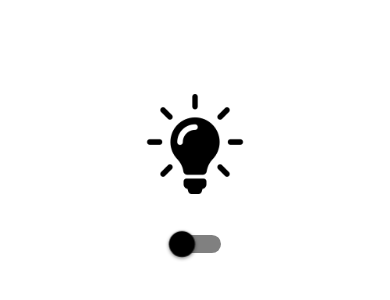
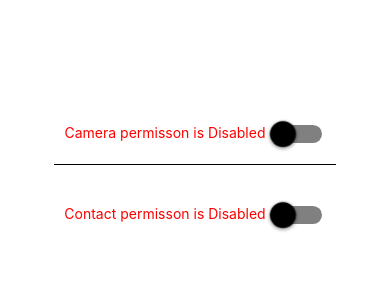
Before and after one commit to Ravindersharma83/NativeComponents, a React Native app: screen / in a window 390 px wide. Shown: the part 248-548 px from the top of the page. Built offline with nearby package versions, Linux system fonts and the light colour scheme.

Commit message:
11- Custom Switch component with Permission Example

```diff
--- a/package.json
+++ b/package.json
@@ -11,7 +11,8 @@
   },
   "dependencies": {
     "react": "18.2.0",
-    "react-native": "0.72.3"
+    "react-native": "0.72.3",
+    "react-native-permissions": "^3.8.4"
   },
   "devDependencies": {
     "@babel/core": "^7.20.0",
--- /dev/null
+++ b/src/Components/CustomSwitch.js
@@ -0,0 +1,20 @@
+import { StyleSheet, Switch, Text, View } from 'react-native'
+import React from 'react'
+
+const CustomSwitch = (props) => {
+  return (
+    <View style={{marginLeft:10}}>
+      <Switch
+        trackColor={{false:'grey' , true:'green'}}
+        thumbColor={props.enabled ? 'yellow':'black'}
+        onValueChange={props.toggleSwitch}
+        value={props.enabled}
+        style={{ transform: [{ scaleX: 1.3 }, { scaleY: 1.3 }] }}
+      />
+    </View>
+  )
+}
+
+export default CustomSwitch
+
+const styles = StyleSheet.create({})
--- a/src/Components/SwitchComponent.js
+++ b/src/Components/SwitchComponent.js
@@ -1,16 +1,83 @@
-import { Image, StyleSheet, Switch, Text, View } from 'react-native'
-import React, { useState } from 'react'
+import { Image, StyleSheet, Switch, Text, View, PermissionsAndroid } from 'react-native'
+import React, { useEffect, useState } from 'react'
+import CustomSwitch from './CustomSwitch';
 
 const SwitchComponent = () => {
-    const[enabled,setEnabled] = useState(false);
+    const[camera,setCamera] = useState(false);
+    const[contact,setContact] = useState(false);
 
-    const toggleSwitch = ()=>{
-        setEnabled(previousState=>!previousState)
-        console.log(enabled);
+    useEffect(()=>{
+
+    },[])
+
+    const toggleCamera = ()=>{
+        setCamera(previousState=>!previousState)
+        if(!camera){
+            requestCameraPermission();
+        }
     }
+    const toggleContact = ()=>{
+        setContact(previousState=>!previousState)
+        if(!contact){
+            requestContactPermission();
+        }
+    }
+
+    const requestCameraPermission = async () => {
+        try {
+          const granted = await PermissionsAndroid.request(
+            PermissionsAndroid.PERMISSIONS.CAMERA,
+            {
+              title: 'Cool Photo App Camera Permission',
+              message:
+                'Cool Photo App needs access to your camera ' +
+                'so you can take awesome pictures.',
+              buttonNeutral: 'Ask Me Later',
+              buttonNegative: 'Cancel',
+              buttonPositive: 'OK',
+            },
+          );
+          if (granted === PermissionsAndroid.RESULTS.GRANTED) {
+            console.log('You can use the camera');
+            setCamera(true);
+          } else {
+            console.log('Camera permission denied');
+            setCamera(false);
+          }
+        } catch (err) {
+          console.warn(err);
+        }
+      };
+
+      const requestContactPermission = async () => {
+        try {
+          const granted = await PermissionsAndroid.request(
+            PermissionsAndroid.PERMISSIONS.READ_CONTACTS,
+            {
+              title: 'Cool Contact App Contacts Permission',
+              message:
+                'Cool Contact App needs access to your contacts ' +
+                'so you can find friends easily.',
+              buttonNeutral: 'Ask Me Later',
+              buttonNegative: 'Cancel',
+              buttonPositive: 'OK',
+            },
+          );
+          if (granted === PermissionsAndroid.RESULTS.GRANTED) {
+            console.log('You can use the contact');
+            setContact(true);
+          } else {
+            console.log('Contact permission denied');
+            setContact(false);
+          }
+        } catch (err) {
+          console.warn(err);
+        }
+      };
+
   return (
-    <View style={[styles.conatiner,{backgroundColor:enabled ? 'grey' : 'white'}]}>
-        {enabled ? <Image source={require('../images/bulbOn.png')} style={{height:100,width:100}}/>
+    <View style={[styles.conatiner]}>
+        {/* {enabled ? <Image source={require('../images/bulbOn.png')} style={{height:100,width:100}}/>
         : <Image source={require('../images/bulbOff.png')} style={{height:100,width:100}}/>
         }
         <Switch
@@ -19,7 +86,20 @@ const SwitchComponent = () => {
         onValueChange={toggleSwitch}
         value={enabled}
         style={{ transform: [{ scaleX: 1.3 }, { scaleY: 1.3 }] , marginTop:40 }}
-      />
+      /> */}
+
+      <View style={{borderBottomWidth:1,marginBottom:20}}>
+        <View style={{flexDirection:'row',margin:20}}>
+            <Text style={{marginLeft:-10,color:camera ? 'green' : 'red'}}>Camera permisson is {camera ? 'Enabled' : 'Disabled'}</Text>
+            <CustomSwitch enabled={camera} toggleSwitch={toggleCamera}/>
+        </View>
+      </View>
+      <View>
+      <View style={{flexDirection:'row',margin:20}}>
+        <Text style={{marginLeft:-10,color:contact ? 'green' : 'red'}}>Contact permisson is {contact ? 'Enabled' : 'Disabled'}</Text>
+        <CustomSwitch enabled={contact} toggleSwitch={toggleContact}/>
+      </View>
+      </View>
     </View>
   )
 }
```
Also changed, not shown: 2 other files (tests, documents, lock files or other folders).
